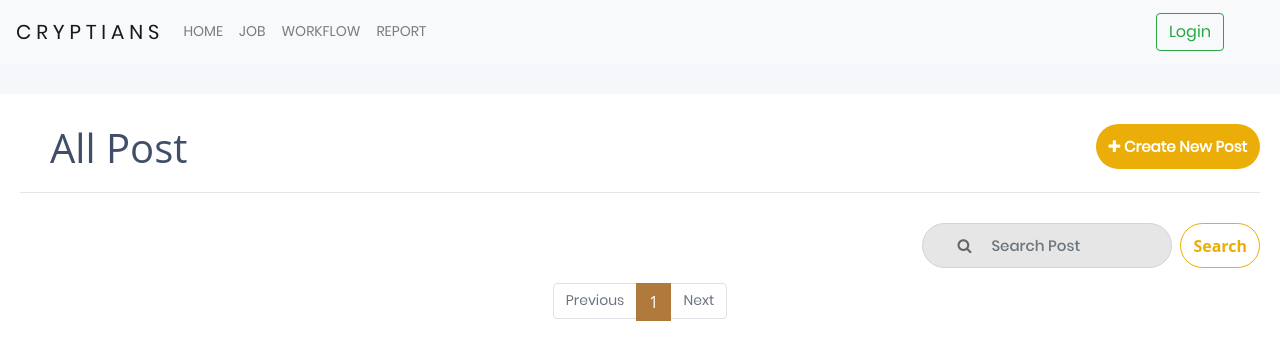
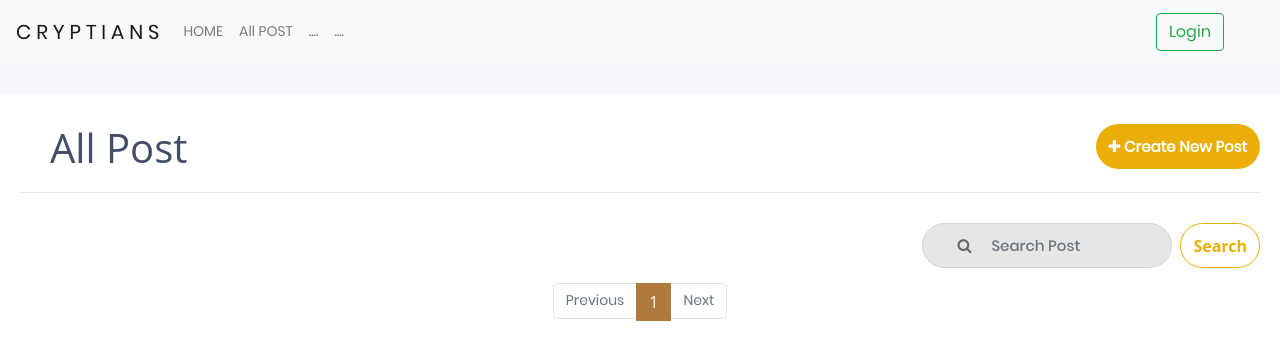
Before and after one commit to mark47546/Cryptians, a Django app: page /allPost/ in a window 1280 px wide. Shown: the top 340 px of the page. Run offline with Django 3.2, Linux system fonts and the light colour scheme; data that the repository does not hold is empty; some libraries are stand-ins or nearby versions.

Commit message:
edit nav-item

```diff
--- a/templates/index.html
+++ b/templates/index.html
@@ -34,15 +34,15 @@
             </li>
 
             <li class="nav-item">
-              <a class="nav-link" href="" style="text-align: left;">JOB</a>
+              <a class="nav-link" href="/allPost/" style="text-align: left;">All POST</a>
             </li>
 
             <li class="nav-item">
-              <a class="nav-link" href="" style="text-align: left;">WORKFLOW</a>
+              <a class="nav-link" href="" style="text-align: left;">....</a>
             </li>
 
             <li class="nav-item">
-              <a class="nav-link" href="" style="text-align: left;">REPORT</a>
+              <a class="nav-link" href="" style="text-align: left;">....</a>
             </li>
             </li>
           </ul>
@@ -57,7 +57,7 @@
                 {% if user.is_superuser%}
                 <a class="dropdown-item" href="/admin">Admin Page</a>
                 {% endif %}
-                <a class="dropdown-item" href="/realtimeReport">Real-time</a>
+                <a class="dropdown-item" href="/realtimeReport">My Post</a>
                 <a class="dropdown-item" href="/logout">Logout</a>
               </div>
             {% else %}
```
